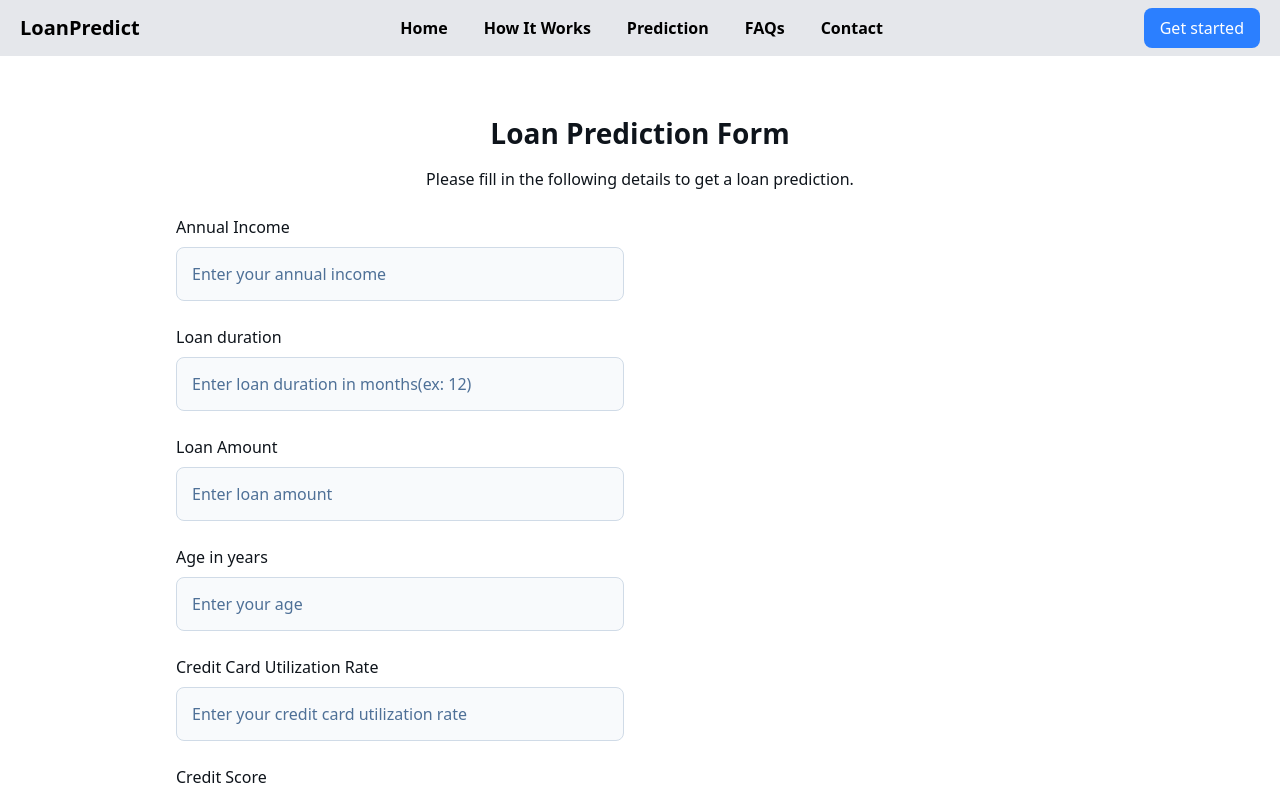
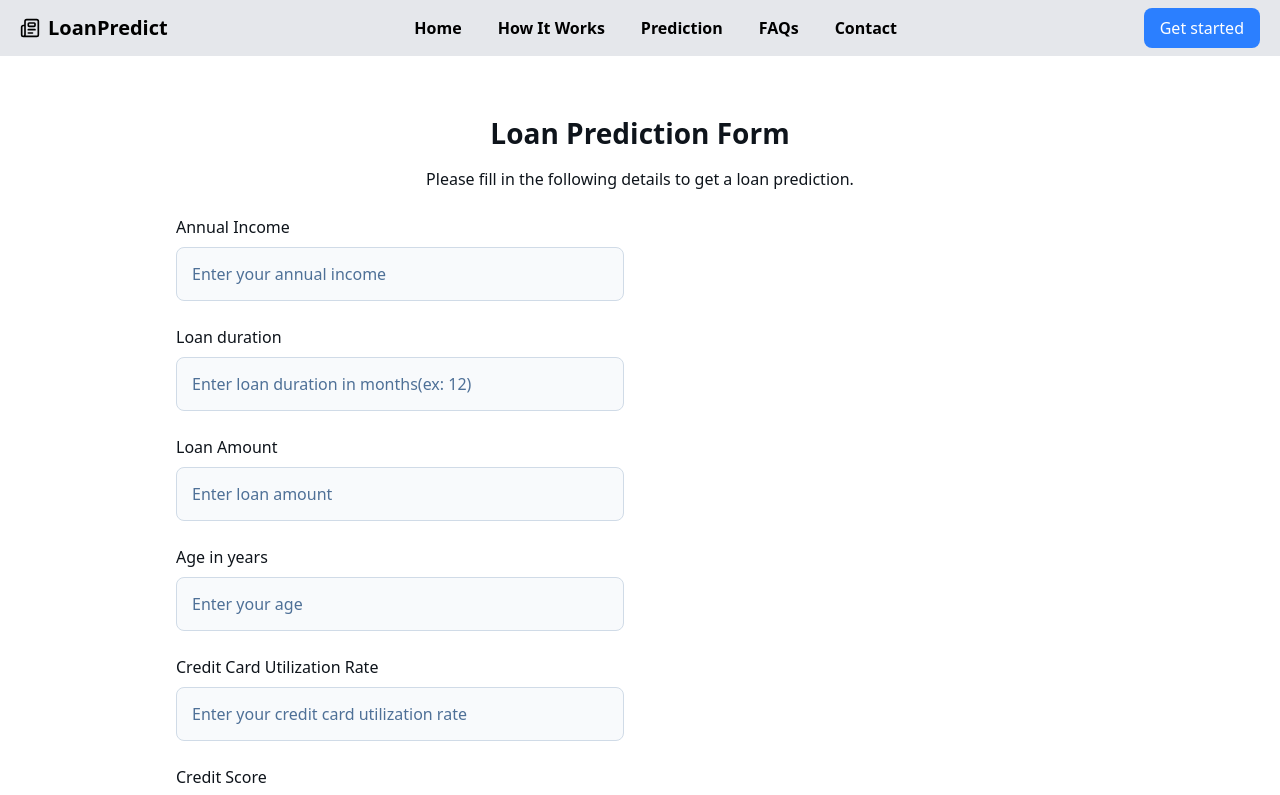
Before and after one commit to saksham-jais/Loan_Prediction_Model, a React (Vite) app in the folder loan_application_frontend/: page /prediction in a window 1280 px wide. Shown: the top 795 px of the page. Built offline with nearby package versions, Linux system fonts and the light colour scheme.

Commit message:
adding logo for loan predict and favicon logo also

```diff
--- a/loan_application_frontend/components/prediction.jsx
+++ b/loan_application_frontend/components/prediction.jsx
@@ -1,4 +1,5 @@
 import React, { useState } from 'react';
+import { Link } from 'react-router-dom';
 
 const Prediction = () => {
 
@@ -31,6 +32,7 @@ const Prediction = () => {
   const handleSubmit = (e) => {
     e.preventDefault();
     console.log('Form Data:', formData);
+
 
     if(!formData.annualIncome || !formData.loanAmount || !formData.age || !formData.creditScore) {
       alert('Please fill in all required fields');
@@ -258,11 +260,14 @@ const Prediction = () => {
             </div>
 
             <div className="flex px-4 py-3 justify-center">
-              <button
+              <button onClick={(e)=>{
+                handleSubmit(e)
+              }}
                 type="submit"
                 className="flex min-w-[84px] max-w-[480px] cursor-pointer items-center justify-center overflow-hidden rounded-lg h-10 px-4 bg-[#1978e5] text-slate-50 text-sm font-bold leading-normal tracking-[0.015em]"
               >
-                <span>Predict Loan</span>
+               <span>Predict Loan</span>
+
               </button>
             </div>
           </form>
--- /dev/null
+++ b/loan_application_frontend/components/result.jsx
@@ -0,0 +1,16 @@
+import React from 'react'
+
+const result = () => {
+  return (
+    <>
+     <div className=''> this is for result page where model will predict loan approval or not</div>
+    <h1 className='text-2xl font-bold text-center mt-10'>
+    saksham bhadwa ab agge ka kam tera <span className='max-w-6xl flex flex-col gap-5 mt-10'>😴😴😴😴🤣🤣🤣🤣</span>
+
+    </h1>
+    </>
+
+  )
+}
+
+export default result
--- a/loan_application_frontend/index.html
+++ b/loan_application_frontend/index.html
@@ -2,7 +2,7 @@
 <html lang="en">
   <head>
     <meta charset="UTF-8" />
-    <link rel="icon" type="image/svg+xml" href="/vite.svg" />
+    <link rel="icon" type="image/svg+xml" href="/favicon.png" />
     <meta name="viewport" content="width=device-width, initial-scale=1.0" />
     <title>loan prediction</title>
   </head>
--- a/loan_application_frontend/src/App.jsx
+++ b/loan_application_frontend/src/App.jsx
@@ -3,7 +3,7 @@ import Home from '../components/home';
 import Contact from '../components/contact';
 import Working from '../components/HowItWorks';
 import Faq from '../components/faq';
-import  Prediction from '../components/prediction';
+import Prediction from '../components/prediction';
 import { Routes, Route, Link } from 'react-router-dom';
 
 const App = () => {
@@ -18,13 +18,15 @@ const App = () => {
 
       <nav className="w-full bg-gray-200 flex items-center justify-between px-5 py-2">
 
-      <h1 className="text-black text-xl font-bold">
-        <Link to="/">LoanPredict </Link>
+        <h1 className="text-black text-xl flex items-center gap-2 font-bold">
+          <Link to="/" className='flex items-center gap-2'>
+            <svg xmlns="http://www.w3.org/2000/svg" width="20" height="20" viewBox="0 0 24 24" fill="none" stroke="currentColor" stroke-width="2" stroke-linecap="round" stroke-linejoin="round" className="lucide lucide-newspaper-icon lucide-newspape  "><path d="M15 18h-5" /><path d="M18 14h-8" /><path d="M4 22h16a2 2 0 0 0 2-2V4a2 2 0 0 0-2-2H8a2 2 0 0 0-2 2v16a2 2 0 0 1-4 0v-9a2 2 0 0 1 2-2h2" /><rect width="8" height="4" x="10" y="6" rx="1" /></svg>
+            LoanPredict </Link>
         </h1>
 
         <ul className="flex space-x-4 gap-5 text-black font-semibold ">
           <li>
-          <Link className='hover:text-emerald-800 transition duration-300 hover:underline hidden sm:block'  to="/">Home</Link>
+            <Link className='hover:text-emerald-800 transition duration-300 hover:underline hidden sm:block' to="/">Home</Link>
           </li>
           <li>
             <Link className='hidden sm:block hover:text-emerald-800 transition duration-300 hover:underline' to="/working">How It Works</Link>
@@ -58,16 +60,15 @@ const App = () => {
           strokeLinejoin="round"
           className="block sm:hidden lucide lucide-menu-icon lucide-menu cursor-pointer hover:text-emerald-800 transition-colors "
         >
-        <path d="M4 12h16"/>
-        <path d="M4 18h16"/>
-        <path d="M4 6h16"/>
+          <path d="M4 12h16" />
+          <path d="M4 18h16" />
+          <path d="M4 6h16" />
         </svg>
       </nav>
 
       {/* for Mobile Menu */}
       {isMobileMenuOpen && (
-      <div className={`fixed left-0 top-0 h-full w-64 bg-gray-100 z-50 transition-transform duration-300 ease-in-out ${
-  isMobileMenuOpen ? 'translate-x-0' : 'translate-x-full'
+        <div className={`fixed left-0 top-0 h-full w-64 bg-gray-100 z-50 transition-transform duration-300 ease-in-out ${isMobileMenuOpen ? 'translate-x-0' : 'translate-x-full'
           }`}>
           <ul className="flex flex-col py-2">
             <li>
@@ -118,7 +119,7 @@ const App = () => {
             <li className="px-5 py-3">
               <Link to="/prediction">
                 <button className="w-full bg-blue-500 text-white px-4 py-2 rounded-[6px] hover:bg-blue-600 active:scale-95 transition-all duration-300"
-             onClick={()=> setIsMobileMenuOpen(false)}
+                  onClick={() => setIsMobileMenuOpen(false)}
                 >
                   Get started
                 </button>
@@ -130,11 +131,12 @@ const App = () => {
 
 
       <Routes>
-        <Route path="/" element={<Home/>}/>
-        <Route path="/working" element={<Working/>}/>
-        <Route path="/prediction" element={<Prediction/>}/>
-        <Route path="/faq" element={<Faq/>}/>
-        <Route path="/contact" element={<Contact/>}/>
+        <Route path="/" element={<Home />} />
+        <Route path="/working" element={<Working />} />
+        <Route path="/prediction" element={<Prediction />} />
+        <Route path="/faq" element={<Faq />} />
+        <Route path="/contact" element={<Contact />} />
+
       </Routes>
 
     </>
```
Also changed, not shown: loan_application_frontend/public/favicon.png (added). Lines whose indentation alone changed are shown as unchanged.
